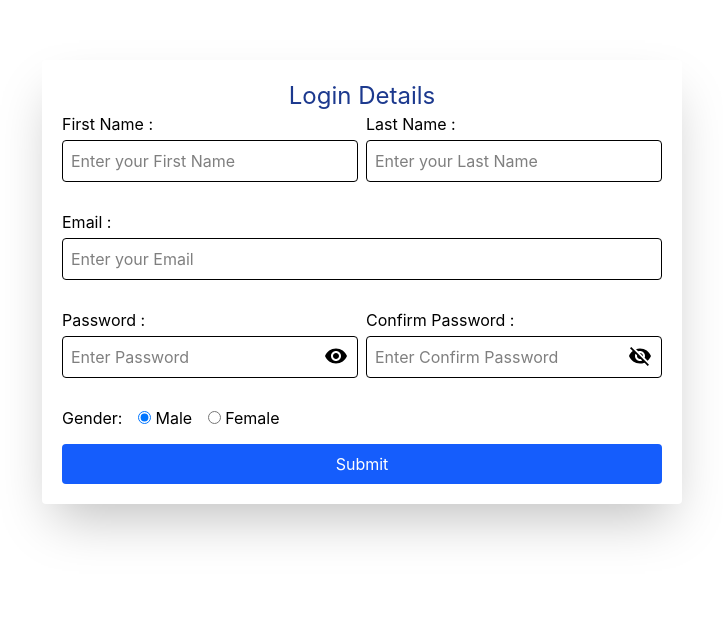
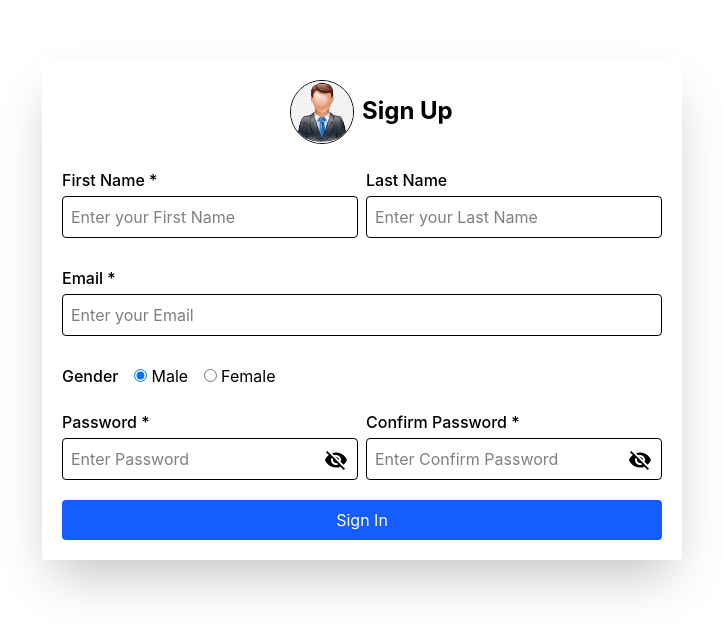
Before and after one commit to Kuldeep-Yadav-1/Arivani-Training, a React (Create React App) app in the folder Section 2/frontend/: page /form in a window 1280 px wide. Shown: the top 634 px of the page, without its empty margins (278-1001 px from the left). Built offline with nearby package versions, Linux system fonts and the light colour scheme.

Commit message:
add validation on firstName password

```diff
--- a/Section 2/frontend/package.json
+++ b/Section 2/frontend/package.json
@@ -15,6 +15,7 @@
     "react-dom": "^19.1.0",
     "react-router-dom": "^7.6.1",
     "react-scripts": "5.0.1",
+    "sweetalert2": "^11.22.0",
     "web-vitals": "^2.1.4"
   },
   "scripts": {
--- a/Section 2/frontend/public/index.html
+++ b/Section 2/frontend/public/index.html
@@ -31,6 +31,7 @@
     <noscript>You need to enable JavaScript to run this app.</noscript>
     <div id="root"></div>
      <script src="https://kit.fontawesome.com/e03b4785cd.js" crossorigin="anonymous"></script>
+
     <!--
       This HTML file is a template.
       If you open it directly in the browser, you will see an empty page.
--- a/Section 2/frontend/src/components/Form.jsx
+++ b/Section 2/frontend/src/components/Form.jsx
@@ -1,35 +1,120 @@
 import React, { useState } from "react";
 import RemoveRedEyeIcon from "@mui/icons-material/RemoveRedEye";
 import VisibilityOffIcon from "@mui/icons-material/VisibilityOff";
-import { Male, RemoveRedEye } from "@mui/icons-material";
+import { RemoveRedEye } from "@mui/icons-material";
 import { VisibilityOff } from "@mui/icons-material";
+import Swal from "sweetalert2";
+import { validateEmail } from "../utils/validateEmail";
+import profile from "./profile.jpg";
 
 function Form() {
   const [inputFirstName, setInputFirstName] = useState("");
   const [inputLastName, setInputLastName] = useState("");
   const [inputEmail, setInputEmail] = useState("");
   const [inputPhone, setInputPhone] = useState("");
-  const [selctedGender, setSelectedGender] = useState("MALE");
+  const [selectedGender, setSelectedGender] = useState("MALE");
   const [selectDevice, setSelectDevice] = useState("");
   const [submit, setHandleSubmit] = useState(false);
   const [password, setPassword] = useState("");
+  const [showPassword, setShowPassword] = useState(false);
   const [confirmPassword, setConfirmPassword] = useState("");
+  const [showConfirmPassword, setShowConfirmPassword] = useState(false);
 
-  const handleSubmit = () => {
-    setHandleSubmit(true);
+  const handleSubmit = (e) => {
+    if (!inputFirstName.trim() || !inputEmail.trim() || !password.trim() || !confirmPassword.trim()) {
+      Swal.fire({
+        icon: "error",
+        title: "Caution",
+        text: "* fields are required.",
+        showConfirmButton: true,
+        timer: 3000,
+      });
+      return;
+    }
+
+    if (inputFirstName.length <= 3 || inputFirstName.length >= 30) {
+      Swal.fire({
+        icon: "error",
+        title: "Caution",
+        text: "First Name characters should be b/w 3 & 30",
+        showConfirmButton: true,
+        timer: 3000,
+      });
+      return;
+    }
+
+    if (!validateEmail(inputEmail)) {
+      Swal.fire({
+        icon: "error",
+        title: "Caution",
+        text: "Email is invalid",
+        showConfirmButton: true,
+        timer: 3000,
+      });
+      return;
+    }
+
+
+
+    if (password !== confirmPassword) {
+      // console.log("correct password") ;
+      // console.log("password :",password) ;
+      // console.log("confirm Password :",confirmPassword) ;
+      // alert("password & confirm password is not same");
+      Swal.fire({
+        icon: "error",
+        title: "Caution",
+        text: "Password & Confirm Password is Not Same",
+        showConfirmButton: true,
+        timer: 3000,
+      });
+      return;
+    }
+
+    try {
+      if (inputFirstName.trim() && inputEmail.trim() && password.trim() && confirmPassword.trim()) {
+        // alert("First And Last name is required");
+        Swal.fire({
+          icon: "success",
+          title: "Signup Successfull",
+          showConfirmButton: true,
+          timer: 3000,
+        });
+      }
+      setHandleSubmit(true);
+    } catch (error) {
+      console.log(error);
+    }
+  };
+
+  const toggledPasswordVisibility = () => {
+    setShowPassword((show) => !show);
+  };
+
+  const toggledConfirmPasswordVisibility = () => {
+    setShowConfirmPassword((show) => !show);
   };
 
   return (
-    <div className="my-15 p-5  w-[50%] mx-auto rounded shadow-2xl">
-      <form>
-        <h2 className="text-center text-bold text-2xl text-blue-900">
-          Login Details
-        </h2>
+    <div className="my-5 md:15 lg:my-15 p-5  w-[90%] md:w-[60%] lg:w-[50%] mx-auto rounded shadow-2xl">
+      <div>
         <div className="grid grid-cols-2 gap-2">
+          <div className="col-span-2 grid grid-cols-2">
+            <div className="mb-4 pe-2">
+              <img
+                src={profile}
+                className="w-[25%] lg:w-[22%]  ms-auto rounded-full border"
+              />
+            </div>
+            <div className="mb-4 py-[5%]">
+              <h2 className="text-left font-bold text-2xl">Sign Up</h2>
+            </div>
+          </div>
+
           <div className="">
-            <label className="" htmlFor="firstName">
-              First Name :
-            </label>{" "}
+            <label className="text-base font-medium" htmlFor="firstName">
+              First Name *
+            </label>
             <br />
             <input
               className="border mt-1 bg-white p-2 mb-5 rounded w-full"
@@ -37,13 +122,12 @@ function Form() {
               placeholder="Enter your First Name"
               value={inputFirstName}
               onChange={(e) => setInputFirstName(e.target.value)}
-              required
             />
           </div>
 
           <div className="">
-            <label className="" htmlFor="lastName">
-              Last Name :
+            <label className="text-base font-medium" htmlFor="lastName">
+              Last Name
             </label>{" "}
             <br />
             <input
@@ -56,7 +140,9 @@ function Form() {
           </div>
 
           <div className="col-span-2">
-            <label htmlFor="email">Email :</label>
+            <label htmlFor="email" className="text-base font-medium">
+              Email *
+            </label>
             <br />
             <input
               className="border mt-1 bg-white w-[100%] p-2 mb-5 rounded"
@@ -64,99 +150,26 @@ function Form() {
               placeholder="Enter your Email"
               value={inputEmail}
               onChange={(e) => setInputEmail(e.target.value)}
-              required
             />
           </div>
 
-          <div>
-            <label htmlFor="password">Password :</label>
-            <br />
-            <div className="relative">
-              <div>
-                <input
-                  className="border mt-1 bg-white w-[100%] p-2 mb-5 rounded"
-                  type="password"
-                  placeholder="Enter Password"
-                />
-              </div>
-              <div
-                className=""
-                style={{ position: "absolute", right: 10, top: 10 }}
-              >
-                <RemoveRedEye
-                  onClick={(e) => {
-                    console.log(e.relatedTarget.value);
-                    setPassword(e.target.value);
-                  }}
-                />
-              </div>
-            </div>
-          </div>
-
-          <div>
-            <label htmlFor="password">Confirm Password :</label>
-            <br />
-            <div className="relative">
-              <div>
-                <input
-                  className="border mt-1 bg-white w-[100%] p-2 mb-5 rounded"
-                  type="password"
-                  placeholder="Enter Confirm Password"
-                />
-              </div>
-              <div
-                className=""
-                style={{ position: "absolute", right: 10, top: 10 }}
-              >
-                <VisibilityOff
-                  onClick={(e) => {
-                    console.log(e.relatedTarget.value);
-                    setConfirmPassword(e.target.value);
-                  }}
-                />
-              </div>
-            </div>
-          </div>
-
-          {/* <div className="col-span-2">
-          <label htmlFor="device" className="pe-4 mt-1 mb-5">
-            Select Device :
-          </label>
-          <br />
-          <select
-            name="select your device"
-            id="device"
-            className="border p-2 mt-1 mb-5 rounded w-full"
-            onChange={(e) => {
-              console.log(e.target.value);
-              setSelectDevice(e.target.value);
-            }}
-          >
-            <option value="phone" className="pe-2 mt-1 mb-5">
-              Phone
-            </option>
-            <option value="computer" className="pe-2 mt-1 mb-5" selected>
-              Computer
-            </option>
-          </select>
-        </div> */}
-
           <div className="col-span-2 ">
-            <label className="pe-4 mt-1 mb-5">Gender:</label>
+            <label className="pe-4 mt-1 mb-5 text-base font-medium">
+              Gender
+            </label>
             <input
               type="radio"
               id="male"
               name="gender"
               className="pe-2 mt-1 mb-5"
               value="MALE"
-              checked={selctedGender==="MALE"}
+              checked={selectedGender === "MALE"}
               onChange={(e) => {
                 console.log(e.target.value);
                 setSelectedGender(e.target.value);
               }}
-              selected
             />
-            <label htmlFor="male" className="pe-4 ms-1" >
+            <label htmlFor="male" className="pe-4 ms-1">
               Male
             </label>
             <input
@@ -165,13 +178,82 @@ function Form() {
               name="gender"
               className="pe-2 mt-1 mb-5"
               value="FEMALE"
-              checked={selctedGender==="FEMALE"}
               onChange={(e) => {
                 console.log(e.target.value);
                 setSelectedGender(e.target.value);
               }}
             />
-            <label htmlFor="female" className="ms-1">Female</label>
+            <label htmlFor="female" className="ms-1">
+              Female
+            </label>
+          </div>
+
+          <div>
+            <label htmlFor="password" className="text-base font-medium">
+              Password *
+            </label>
+            <br />
+            <div className="relative">
+              <div>
+                <input
+                  id="password"
+                  className="border mt-1 bg-white w-[100%] p-2 mb-5 rounded"
+                  type={showPassword ? "text" : "password"}
+                  placeholder="Enter Password"
+                  value={password}
+                  onChange={(e) => {
+                    setPassword(e.target.value);
+                    console.log(e.target.value);
+                  }}
+                />
+              </div>
+              <div
+                className=""
+                style={{
+                  position: "absolute",
+                  right: 10,
+                  top: 12,
+                  cursor: "pointer",
+                }}
+                onClick={toggledPasswordVisibility}
+              >
+                {showPassword ? <RemoveRedEye /> : <VisibilityOff />}
+              </div>
+            </div>
+          </div>
+
+          <div>
+            <label htmlFor="confirmPassword" className="text-base font-medium">
+              Confirm Password *
+            </label>
+            <br />
+            <div className="relative">
+              <div>
+                <input
+                  id="confirmPassword"
+                  className="border mt-1 bg-white w-[100%] p-2 mb-5 rounded"
+                  type={showConfirmPassword ? "text" : "password"}
+                  placeholder="Enter Confirm Password"
+                  value={confirmPassword}
+                  onChange={(e) => {
+                    setConfirmPassword(e.target.value);
+                    console.log(e.target.value);
+                  }}
+                />
+              </div>
+              <div
+                className=""
+                style={{
+                  position: "absolute",
+                  right: 10,
+                  top: 12,
+                  cursor: "pointer",
+                }}
+                onClick={toggledConfirmPasswordVisibility}
+              >
+                {showConfirmPassword ? <RemoveRedEye /> : <VisibilityOff />}
+              </div>
+            </div>
           </div>
         </div>
 
@@ -181,37 +263,46 @@ function Form() {
             type="submit"
             onClick={handleSubmit}
           >
-            Submit
+            Sign In
           </button>
         </div>
 
         <div className="">
           {submit ? (
-            <div className="">
-              <div>
+            <div className="shadow-2xl  m-2 p-2">
+              <div className="md:w-[60%] lg:w-[40%] mx-auto mt-4">
                 <p>
-                  <strong>First Name :</strong>
+                  <strong>First Name* :</strong>
                   {inputFirstName}
                 </p>
                 <p>
-                  <strong>Last Name :</strong>
+                  <strong>Last Name : </strong>
                   {inputLastName}
                 </p>
                 <p>
-                  <strong>Email :</strong>
+                  <strong>Email* : </strong>
                   {inputEmail}
                 </p>
 
                 <p>
-                  <strong>Gender :</strong>
-                  {selctedGender}
+                  <strong>Gender : </strong>
+                  {selectedGender}
                 </p>
 
+                <p>
+                  <strong>Password* : </strong>
+                  {password}
+                </p>
+
+                <p>
+                  <strong>Confirm Password* : </strong>
+                  {confirmPassword}
+                </p>
               </div>
             </div>
-          ) : (<></>)}
+          ) : null}
         </div>
-      </form>
+      </div>
     </div>
   );
 }
--- /dev/null
+++ b/Section 2/frontend/src/utils/validateEmail.js
@@ -0,0 +1,4 @@
+export const validateEmail = (email) => {
+  const pattern = /^[^\s@]+@[^\s@]+\.[^\s@]+$/;
+  return pattern.test(email);
+};
```
Also changed, not shown: 1 other file (tests, documents, lock files or other folders).
